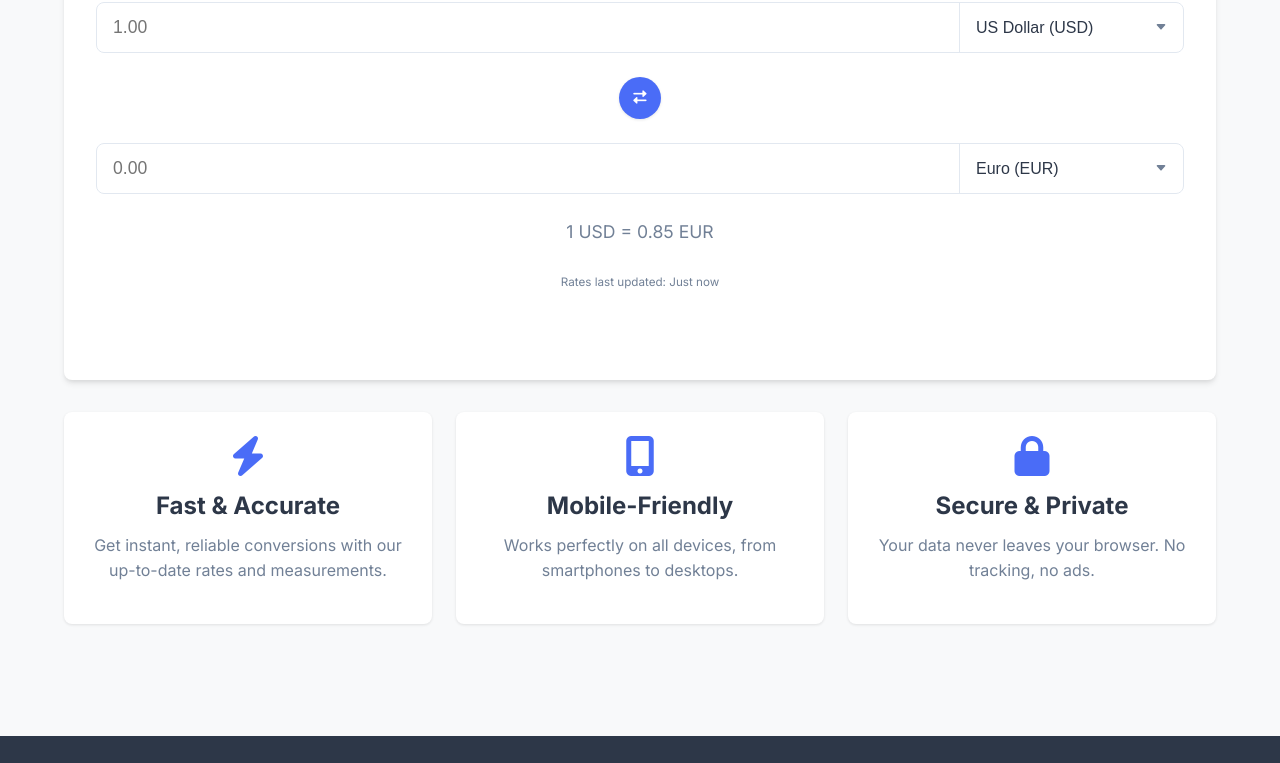
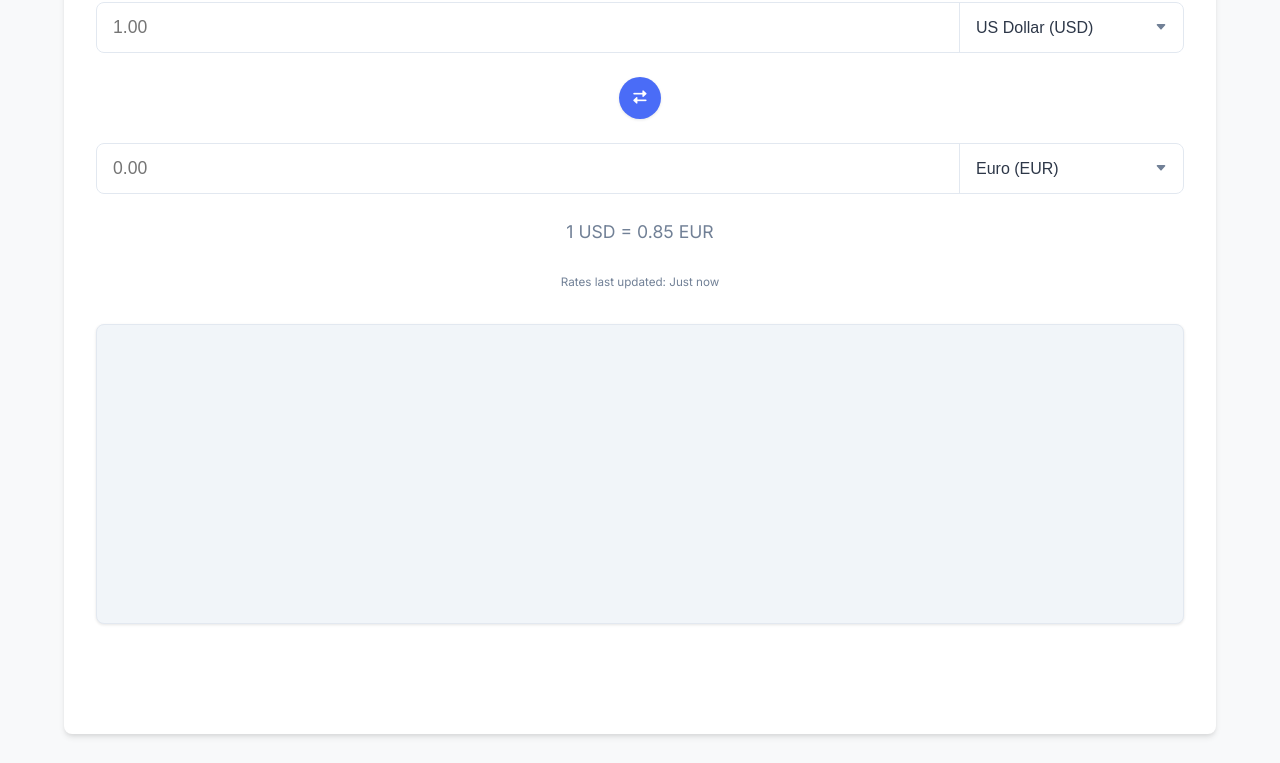
Before and after one commit to pnakkeeran/universal-converter, a website: page index.html in a window 1280 px wide. Shown: the part 367-1130 px from the top of the page. Drawn offline with Linux system fonts and the light colour scheme; no server answers.

Commit message:
fix: add back in-content ad to Currency Converter section
- Added the missing in-content ad to the bottom of the Currency Converter
- Matches the placement style used in other converter sections

```diff
--- a/index.html
+++ b/index.html
@@ -109,6 +109,17 @@
                     </div>
                     <div class="last-updated">
                         <small>Rates last updated: <span id="last-updated">Just now</span></small>
+                    </div>
+                    <!-- In-Content Ad -->
+                    <div class="ad-container in-content-ad">
+                        <!-- Universal Converter - In-Content -->
+                        <ins class="adsbygoogle"
+                             style="display:inline-block;width:300px;height:250px"
+                             data-ad-client="ca-pub-6507870364021960"
+                             data-ad-slot="7350432784"></ins>
+                        <script>
+                             (adsbygoogle = window.adsbygoogle || []).push({});
+                        </script>
                     </div>
                 </div>
 
```
